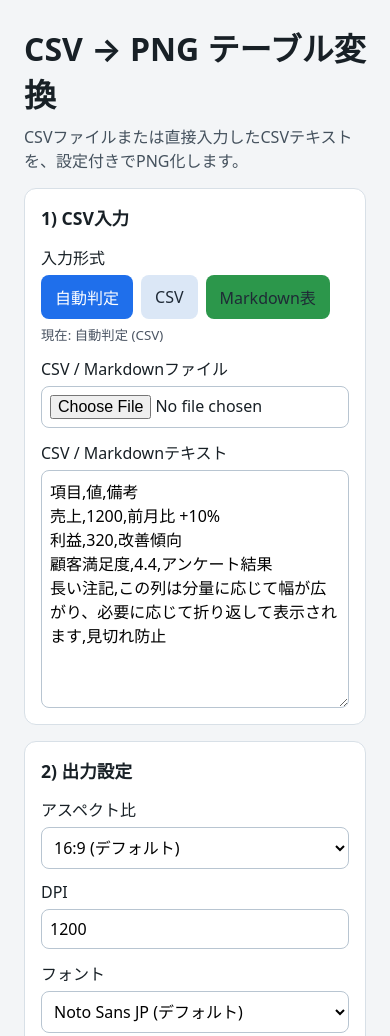
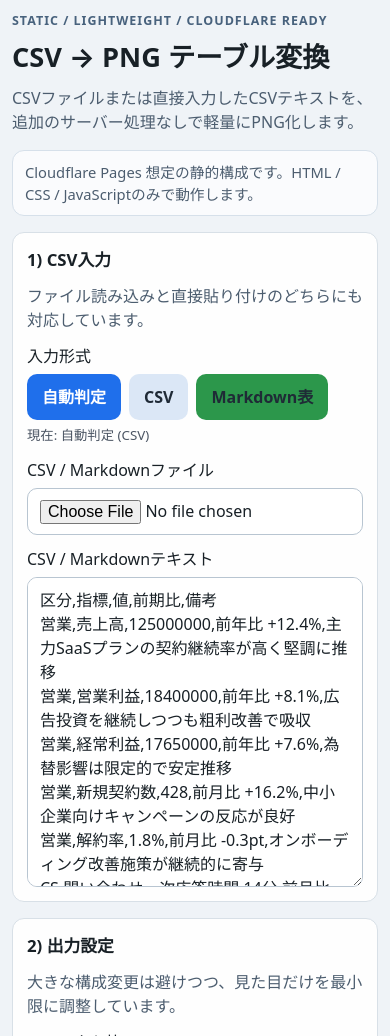
Before and after one commit to A-Tsuchimoto/csv2png, a plain HTML site: page index.html in a window 390 px wide. Shown: the top 1036 px of the page. Drawn offline with Linux system fonts and the light colour scheme.

Commit message:
Polish static UI for Cloudflare and mobile

```diff
--- a/app.js
+++ b/app.js
@@ -789,7 +789,21 @@ els.downloadBtn.addEventListener('click', downloadPng);
 
 initSelect(els.tableStyle, TABLE_STYLES);
 initSelect(els.colorTheme, COLOR_THEMES);
-els.csvText.value =
-  '項目,値,備考\n売上,1200,前月比 +10%\n利益,320,改善傾向\n顧客満足度,4.4,アンケート結果\n長い注記,この列は分量に応じて幅が広がり、必要に応じて折り返して表示されます,見切れ防止';
+els.csvText.value = `区分,指標,値,前期比,備考
+営業,売上高,125000000,前年比 +12.4%,主力SaaSプランの契約継続率が高く堅調に推移
+営業,営業利益,18400000,前年比 +8.1%,広告投資を継続しつつも粗利改善で吸収
+営業,経常利益,17650000,前年比 +7.6%,為替影響は限定的で安定推移
+営業,新規契約数,428,前月比 +16.2%,中小企業向けキャンペーンの反応が良好
+営業,解約率,1.8%,前月比 -0.3pt,オンボーディング改善施策が継続的に寄与
+CS,問い合わせ一次応答時間,14分,前月比 -22%,休日シフト最適化により大幅短縮
+CS,顧客満足度,4.6 / 5,前月比 +0.2,サポート品質アンケートで高評価を維持
+開発,月間デプロイ回数,56,前月比 +11,軽量な改善を小刻みに反映する運用へ移行
+開発,平均復旧時間,32分,前月比 -18分,監視通知ルールの整理で初動を高速化
+開発,未解決バグ件数,23,前月比 -9,優先度の高い表示崩れと出力不具合を先行解消
+マーケ,広告CPA,4380円,前月比 -12%,指名検索流入の増加が効率改善に寄与
+マーケ,自然検索流入,84200,前月比 +19%,比較記事と導入事例ページの評価が上昇
+運用,月間稼働率,99.97%,目標達成,静的配信主体のため安定運用を継続
+運用,平均ページ表示時間,0.84秒,前月比 -0.11秒,Cloudflare配信を想定した軽量構成でも効果を確認
+総括,重点メモ,軽量性を最優先にしながらUIを最小限調整,対応済み,スマホでは縦積みレイアウトと横スクロール対応で閲覧性を確保`;
 setFormatMode(INPUT_FORMATS.auto);
 render();
--- a/index.html
+++ b/index.html
@@ -3,16 +3,26 @@
   <head>
     <meta charset="UTF-8" />
     <meta name="viewport" content="width=device-width, initial-scale=1.0" />
+    <meta name="description" content="Cloudflare Pages などの静的ホスティングでそのまま動かせる、軽量な CSV / Markdown 表の PNG 変換ツール" />
     <title>CSV to PNG Table</title>
     <link rel="stylesheet" href="styles.css" />
   </head>
   <body>
     <main class="app">
-      <h1>CSV → PNG テーブル変換</h1>
-      <p class="lead">CSVファイルまたは直接入力したCSVテキストを、設定付きでPNG化します。</p>
+      <header class="hero">
+        <div>
+          <p class="eyebrow">Static / Lightweight / Cloudflare Ready</p>
+          <h1>CSV → PNG テーブル変換</h1>
+          <p class="lead">CSVファイルまたは直接入力したCSVテキストを、追加のサーバー処理なしで軽量にPNG化します。</p>
+        </div>
+        <p class="deploy-note">Cloudflare Pages 想定の静的構成です。HTML / CSS / JavaScriptのみで動作します。</p>
+      </header>
 
       <section class="panel input-panel">
-        <h2>1) CSV入力</h2>
+        <div class="panel-heading">
+          <h2>1) CSV入力</h2>
+          <p>ファイル読み込みと直接貼り付けのどちらにも対応しています。</p>
+        </div>
         <div class="input-grid">
           <div class="field full">
             <span>入力形式</span>
@@ -32,7 +42,7 @@
             <span>CSV / Markdownテキスト</span>
             <textarea
               id="csvText"
-              rows="10"
+              rows="12"
               placeholder="CSV例:\n項目,値,メモ\nA,100,テスト\n\nMarkdown表例:\n| 項目 | 値 | メモ |\n| --- | ---: | --- |\n| A | 100 | テスト |"
             ></textarea>
           </label>
@@ -40,7 +50,10 @@
       </section>
 
       <section class="panel settings-panel">
-        <h2>2) 出力設定</h2>
+        <div class="panel-heading">
+          <h2>2) 出力設定</h2>
+          <p>大きな構成変更は避けつつ、見た目だけを最小限に調整しています。</p>
+        </div>
         <div class="settings-grid">
           <label class="field">
             <span>アスペクト比</span>
@@ -122,7 +135,6 @@
             </select>
           </label>
 
-
           <label class="field checkbox">
             <input id="hasHeaderRow" type="checkbox" checked />
             <span>タイトル行あり</span>
@@ -151,8 +163,13 @@
       </section>
 
       <section class="panel preview">
-        <h2>3) プレビュー</h2>
-        <canvas id="previewCanvas" width="1920" height="1080" aria-label="table preview"></canvas>
+        <div class="panel-heading">
+          <h2>3) プレビュー</h2>
+          <p>スマホでは横スクロールで確認しやすくしています。</p>
+        </div>
+        <div class="preview-frame">
+          <canvas id="previewCanvas" width="1920" height="1080" aria-label="table preview"></canvas>
+        </div>
       </section>
     </main>
 
--- a/styles.css
+++ b/styles.css
@@ -1,43 +1,86 @@
 :root {
-  font-family: 'Noto Sans JP', system-ui, -apple-system, sans-serif;
+  font-family: 'Noto Sans JP', system-ui, -apple-system, BlinkMacSystemFont, sans-serif;
   color: #182026;
-  background: #f3f5f7;
+  background: #eff3f7;
+  color-scheme: light;
 }
 
 * {
   box-sizing: border-box;
 }
 
+html {
+  -webkit-text-size-adjust: 100%;
+}
+
 body {
   margin: 0;
-  padding: 24px;
+  padding: 16px;
+  line-height: 1.5;
 }
 
 .app {
-  max-width: 1200px;
+  max-width: 1120px;
   margin: 0 auto;
+}
+
+.hero {
+  display: grid;
+  grid-template-columns: minmax(0, 1fr) auto;
+  gap: 16px;
+  align-items: end;
+  margin-bottom: 16px;
+}
+
+.eyebrow {
+  margin: 0 0 6px;
+  color: #48627d;
+  font-size: 0.78rem;
+  font-weight: 700;
+  letter-spacing: 0.08em;
+  text-transform: uppercase;
 }
 
 h1 {
   margin: 0 0 8px;
+  font-size: clamp(1.7rem, 3vw, 2.4rem);
 }
 
-.lead {
-  margin: 0 0 16px;
-  color: #44515d;
+.lead,
+.panel-heading p,
+.deploy-note {
+  margin: 0;
+  color: #4c5d6f;
+}
+
+.deploy-note {
+  max-width: 320px;
+  padding: 10px 12px;
+  border: 1px solid #d6e0ea;
+  border-radius: 12px;
+  background: rgba(255, 255, 255, 0.72);
+  font-size: 0.92rem;
 }
 
 .panel {
-  background: #fff;
+  background: rgba(255, 255, 255, 0.92);
   border: 1px solid #d8e0e7;
-  border-radius: 12px;
+  border-radius: 14px;
   padding: 16px;
   margin-bottom: 16px;
 }
 
+.panel-heading {
+  display: flex;
+  justify-content: space-between;
+  align-items: baseline;
+  gap: 12px;
+  margin-bottom: 12px;
+}
+
 .panel h2 {
-  margin-top: 0;
-  font-size: 1.1rem;
+  margin: 0;
+  font-size: 1.05rem;
 }
 
 .input-grid,
@@ -51,6 +94,7 @@ h1 {
   display: flex;
   flex-direction: column;
   gap: 6px;
+  min-width: 0;
 }
 
 .field.full {
@@ -74,54 +118,67 @@ button {
 input,
 select,
 textarea {
+  width: 100%;
   border: 1px solid #b8c5d1;
-  border-radius: 8px;
-  padding: 8px;
+  border-radius: 10px;
+  padding: 10px 12px;
   background: #fff;
+  color: inherit;
 }
 
 textarea {
+  min-height: 16rem;
   resize: vertical;
 }
 
 .actions {
   display: flex;
   gap: 10px;
+  flex-wrap: wrap;
 }
 
 button {
   border: 0;
-  border-radius: 8px;
-  padding: 10px 14px;
+  border-radius: 10px;
+  padding: 11px 15px;
   cursor: pointer;
   background: #1f6feb;
   color: #fff;
+  font-weight: 700;
 }
 
 button:last-child {
   background: #2c974b;
 }
 
+.preview-frame {
+  overflow-x: auto;
+  padding: 4px;
+  border: 1px solid #dde5ed;
+  border-radius: 12px;
+  background: linear-gradient(180deg, #f9fbfd, #f4f7fb);
+}
+
 .preview canvas {
+  display: block;
   width: 100%;
+  min-width: 640px;
   max-width: 960px;
   border: 1px solid #ced8e1;
   border-radius: 8px;
   background: #fff;
 }
 
-
 .current-font output {
   border: 1px solid #b8c5d1;
-  border-radius: 8px;
-  padding: 8px;
+  border-radius: 10px;
+  padding: 10px 12px;
   background: #f8fbff;
-  min-height: 40px;
+  min-height: 44px;
   display: flex;
   align-items: center;
   font-weight: 600;
 }
-
 
 .format-controls {
   display: flex;
@@ -132,6 +189,7 @@ button:last-child {
 .format-btn {
   background: #dbe7f6;
   color: #1f2a36;
+  font-weight: 600;
 }
 
 .format-btn.active {
@@ -142,3 +200,46 @@ button:last-child {
 .format-hint {
   color: #4b5563;
 }
+
+@media (max-width: 720px) {
+  body {
+    padding: 12px;
+  }
+
+  .hero,
+  .panel-heading {
+    grid-template-columns: 1fr;
+    display: grid;
+    align-items: start;
+  }
+
+  .deploy-note {
+    max-width: none;
+  }
+
+  .panel {
+    padding: 14px;
+    border-radius: 12px;
+  }
+
+  .input-grid,
+  .settings-grid {
+    grid-template-columns: 1fr;
+  }
+
+  .field.checkbox {
+    margin-top: 4px;
+  }
+
+  .actions {
+    flex-direction: column;
+  }
+
+  .actions button {
+    width: 100%;
+  }
+
+  .preview canvas {
+    min-width: 560px;
+  }
+}
```
